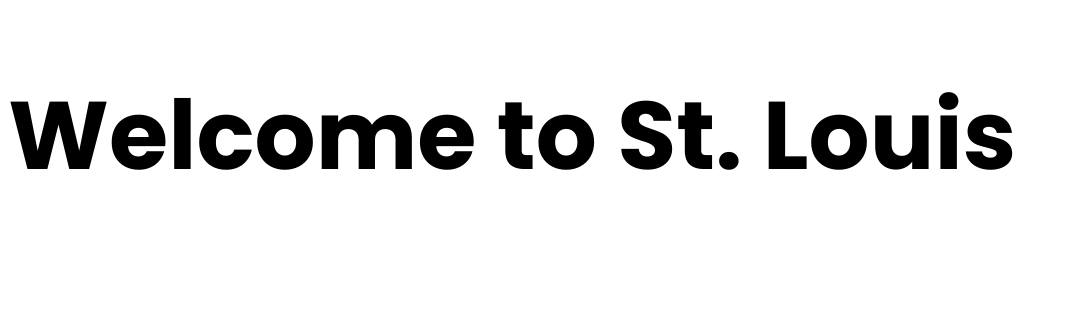
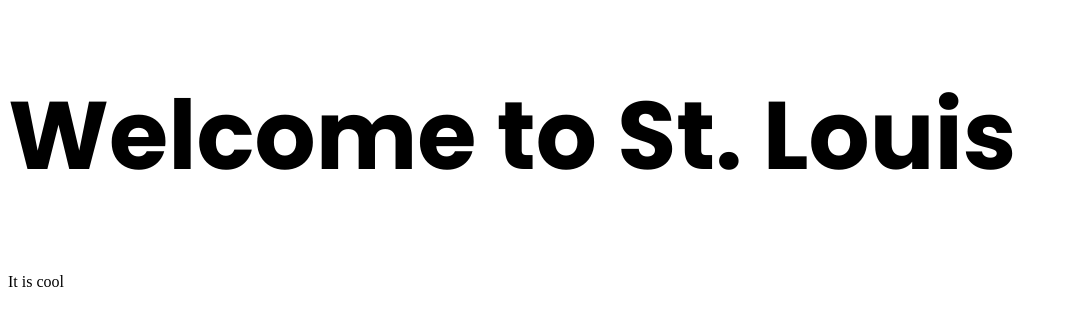
Before and after one commit to EmilyGallaher/Travel-Page-responsive, a plain HTML site: page index.html in a window 1280 px wide. Shown: the whole page, without its empty margins (0-1068 px from the left). Drawn offline with Linux system fonts and the light colour scheme.

Commit message:
Update index.html

```diff
--- a/index.html
+++ b/index.html
@@ -13,5 +13,6 @@
 </head>
 <body>
     <h1>Welcome to St. Louis</h1>
+    <p>It is cool</p>
 </body>
 </html>
```
